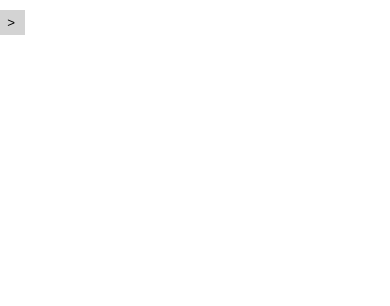
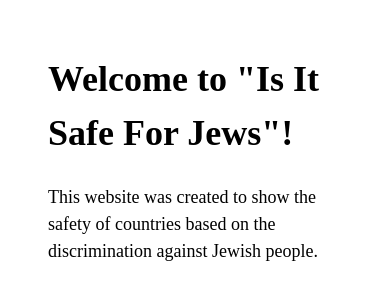
Before and after one commit to isitsafeforjews/isitsafeforjews.github.com, a plain HTML site: page index.html in a window 390 px wide. Drawn offline with Linux system fonts and the light colour scheme.

Commit message:
Update index.html

```diff
--- a/index.html
+++ b/index.html
@@ -1,7 +1,7 @@
 <!DOCTYPE html>
 <html>
 <head>
-    <title>Is it safe for Jews?</title>
+    <title>Is It Safe For Jews?</title>
     <style>
         /* Style for the sidebar */
         #sidebar {
@@ -27,6 +27,27 @@
             cursor: pointer;
             outline: none;
         }
+
+        /* Style for the homepage text */
+        #homeText {
+            margin-left: 20px;
+            padding: 20px;
+            font-size: 18px;
+            line-height: 1.5;
+        }
+
+        /* Media query for mobile screens */
+        @media screen and (max-width: 600px) {
+            /* Reduce the width of the sidebar */
+            #sidebar {
+                width: 200px;
+            }
+
+            /* Adjust the position of the toggle button */
+            #toggleButton {
+                right: -20px;
+            }
+        }
     </style>
 </head>
 <body>
@@ -34,7 +55,13 @@
     <div id="sidebar">
         <button id="toggleButton">&gt;</button> <!-- Move the button inside the sidebar -->
         <h2>Countries:</h2>
-        <p>Adding soon..</p>
+        <p>Adding soon...</p>
+    </div>
+
+    <!-- Homepage text -->
+    <div id="homeText">
+        <h1>Welcome to "Is It Safe For Jews"!</h1>
+        <p>This website was created to show the safety of countries based on the discrimination against Jewish people.</p>
     </div>
 
     <script>
@@ -44,7 +71,7 @@
 
         // Function to toggle the sidebar
         function toggleSidebar() {
-            if (sidebar.style.left === '-250px') {
+            if (sidebar.style.left === '-250px' || sidebar.style.left === '') {
                 // If the sidebar is closed, open it
                 sidebar.style.left = '0';
                 toggleButton.innerHTML = '&lt;'; // Change button symbol to "<"
```
